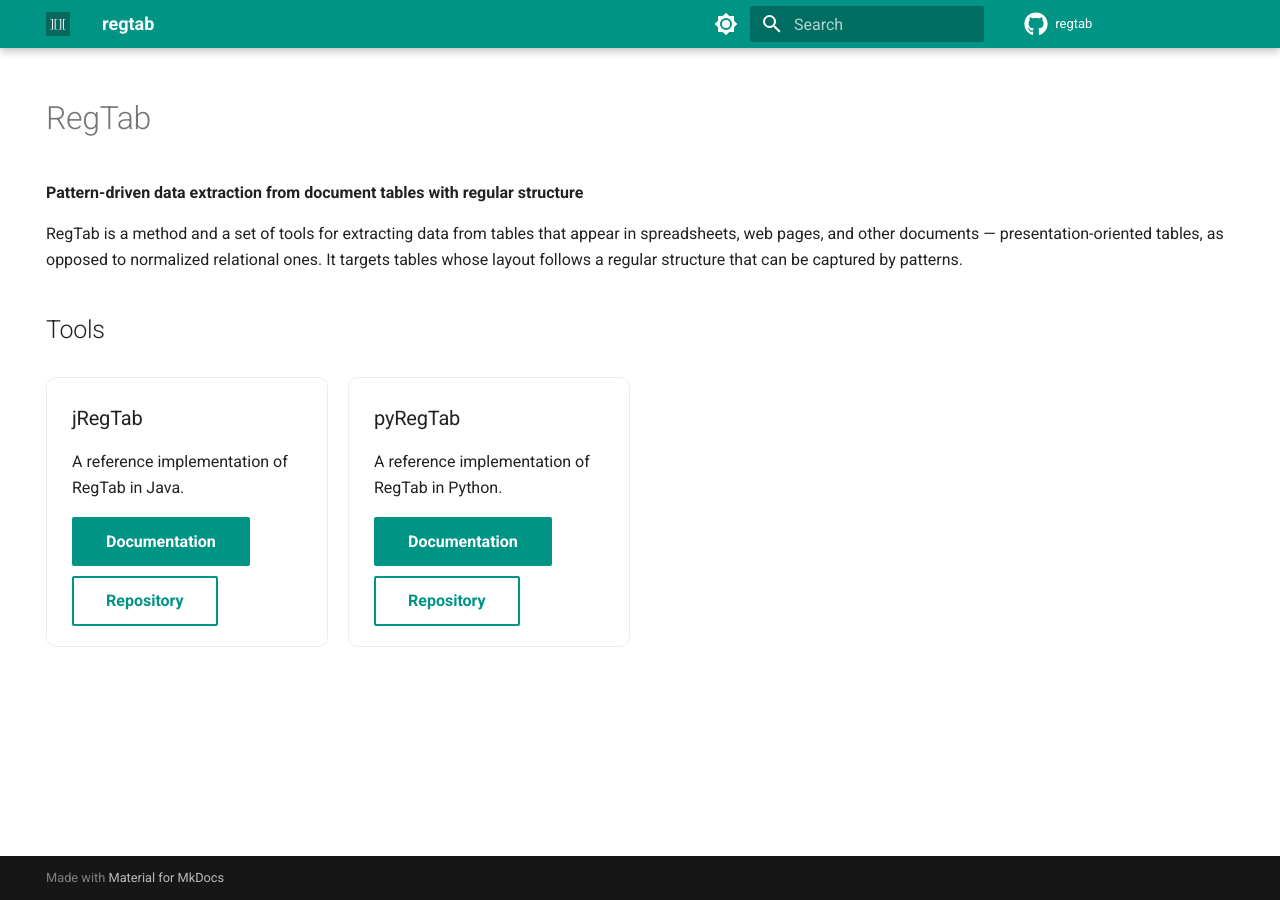
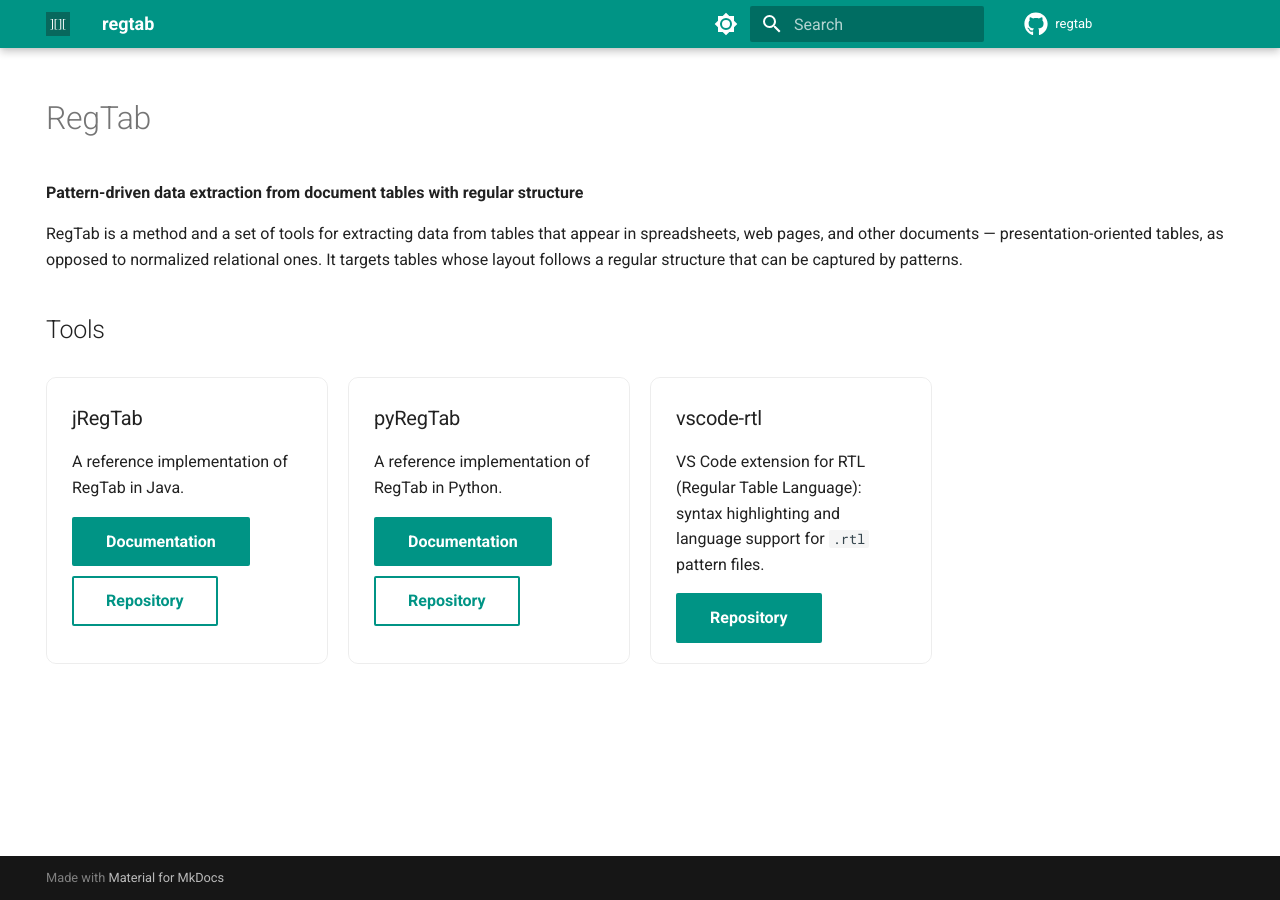
Before and after one commit to regtab/regtab.github.io, an MkDocs documentation site: the page built from docs/index.md, in a window 1280 px wide. Built offline with MkDocs 1.6.1 and Material for MkDocs 9.7.7, drawn with Linux system fonts in a browser that asks for light colours.

Commit message:
Add vscode-rtl project card to home page
Co-Authored-By: Claude Sonnet 5 <noreply@anthropic.com>

```diff
--- a/docs/index.md
+++ b/docs/index.md
@@ -37,6 +37,16 @@ A reference implementation of RegTab in Python.
 </div>
 </div>
 
+<div class="project-card" markdown>
+### vscode-rtl
+VS Code extension for RTL (Regular Table Language): syntax highlighting and
+language support for `.rtl` pattern files.
+
+<div class="card-actions">
+  <a class="md-button md-button--primary" href="https://github.com/regtab/vscode-rtl">Repository</a>
+</div>
+</div>
+
 <!--
   Card template for the next tool — copy the block above,
   then change the name, description and links.
```
